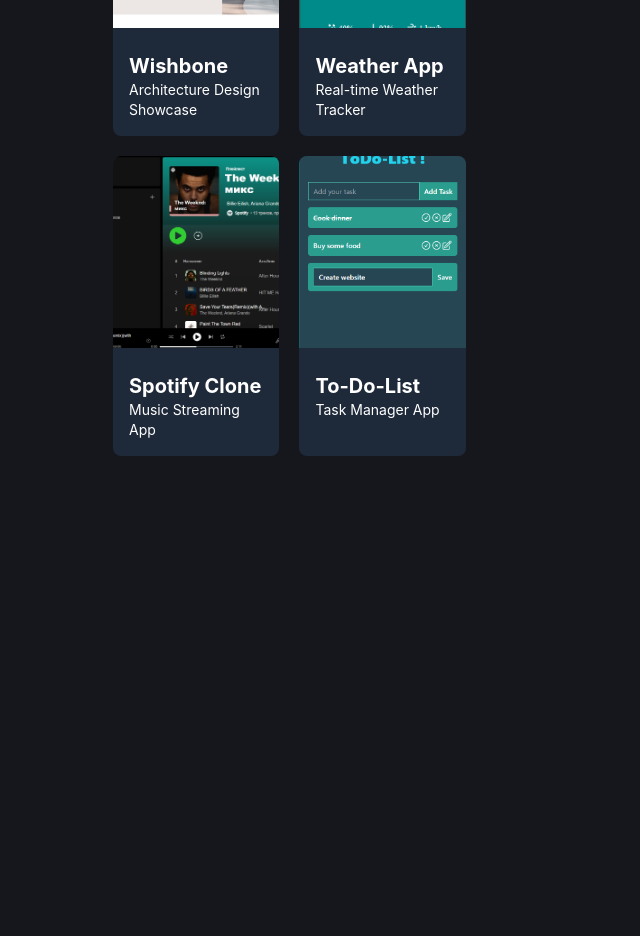
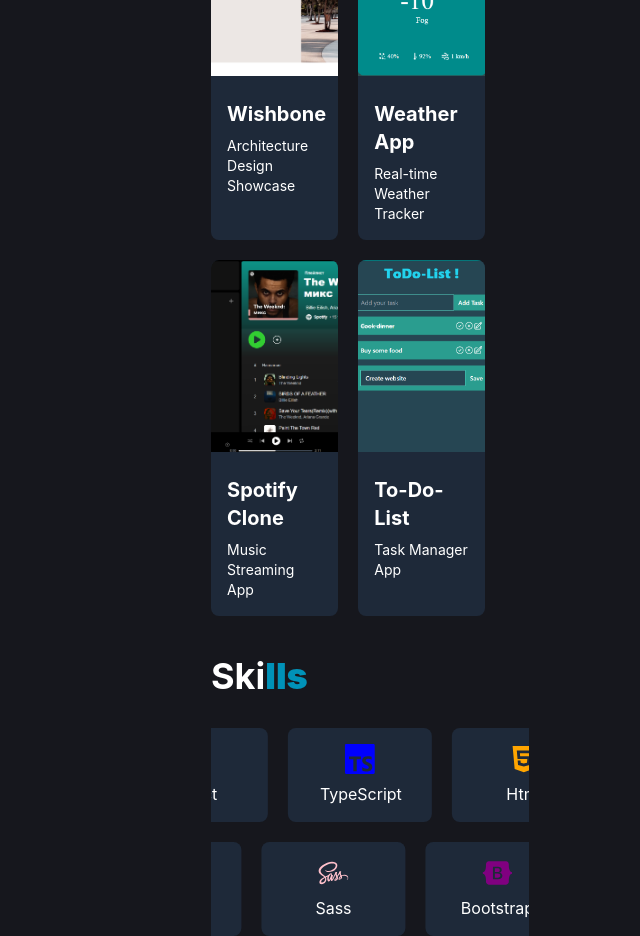
Before and after one commit to Dinur-Temirbay/DinurTemirbayPortfolio, a React app: page / in a window 1280 px wide. Shown: the part 820-1756 px from the top of the page, without its empty margins (495-1135 px from the left). Before the commit the page ends 1276 px from the top, so only its background shows below. Built offline with nearby package versions, Linux system fonts and the light colour scheme; the HTML template or start-up script is replaced by a standard one.

Commit message:
Added Skills section with animation

```diff
--- a/src/App.tsx
+++ b/src/App.tsx
@@ -3,18 +3,20 @@
 import { MyCard } from './components/MyCard/MyCard.tsx'
 import { About } from './components/About/About.tsx'
 import { Projects } from './components/Projects/Projects.tsx'
+import { Skills } from './components/Skills/Skills.tsx'
 
 function App() {
 	return (
 		<>
 			<Header />
-			<main className='flex flex-col md:flex-row px-6 md:px-64 mt-10 md:mt-20 md:gap-x-40'>
-				<section className='min-w-[25%]'>
+			<main className='flex flex-col md:flex-row px-6 md:px-64 mt-10 md:mt-20 md:gap-x-20'>
+				<section className='min-w-[25%] md:sticky self-start top-8'>
 					<MyCard />
 				</section>
-				<section className='flex-1 flex flex-col gap-y-10'>
+				<section className='flex-1 flex flex-col gap-y-10 overflow-hidden'>
 					<About />
 					<Projects />
+					<Skills />
 				</section>
 			</main>
 		</>
--- a/src/components/MyCard/MyCard.tsx
+++ b/src/components/MyCard/MyCard.tsx
@@ -3,7 +3,7 @@
 export function MyCard() {
 	return (
 		<section>
-			<div className='bg-gray-800 rounded-lg px-8 py-8 text-center md:fixed'>
+			<div className='bg-gray-800 rounded-lg px-8 py-8 text-center '>
 				<img
 					src='me.jpg'
 					alt='Profile Picture'
--- a/src/components/Projects/Projects.tsx
+++ b/src/components/Projects/Projects.tsx
@@ -6,11 +6,11 @@
 			<h2 className='text-center md:text-left text-white text-4xl font-bold'>
 				Recent <b className='text-cyan-600'>Projects</b>
 			</h2>
-			<div className='mt-8 flex flex-wrap gap-5'>
+			<div className='mt-8 flex flex-wrap justify-center md:justify-start gap-5'>
 				{projectsInfo.map((project, index) => (
 					<div
 						key={index}
-						className='w-[40%] rounded-lg bg-gray-800 cursor-pointer text-white overflow-hidden'
+						className='w-full md:w-[40%] rounded-lg bg-gray-800 cursor-pointer text-white overflow-hidden'
 					>
 						<img
 							src={project.img}
@@ -18,12 +18,10 @@
 							className='w-full h-48 object-cover transition duration-300 hover:scale-105'
 						/>
 						<div className='p-4'>
-							<p className='text-center md:text-left text-xl font-bold mt-2'>
+							<p className='text-left text-xl font-bold mt-2'>
 								{project.title}
 							</p>
-							<p className='text-center md:text-left text-sm'>
-								{project.shortDescr}
-							</p>
+							<p className='text-left text-sm mt-2'>{project.shortDescr}</p>
 						</div>
 					</div>
 				))}
--- /dev/null
+++ b/src/components/Skills/Marquee.tsx
@@ -0,0 +1,22 @@
+export function Marquee({ reverse = false, skillsList }) {
+	return (
+		<div className='overflow-hidden group'>
+			<div
+				className={`flex w-max gap-5 ${reverse ? 'animate-marquee-reverse' : 'animate-marquee'} group-hover:[animation-play-state:paused]`}
+			>
+				{[...skillsList, ...skillsList].map((skill, index) => {
+					const Icon = skill.icon
+					return (
+						<div key={index} className='bg-gray-800 w-36 rounded-lg py-4 px-8'>
+							<Icon
+								style={{ color: skill.color }}
+								className='text-3xl mx-auto'
+							/>
+							<p className='text-white text-center mt-2'>{skill.name}</p>
+						</div>
+					)
+				})}
+			</div>
+		</div>
+	)
+}
--- /dev/null
+++ b/src/components/Skills/Skills.tsx
@@ -0,0 +1,17 @@
+import { Marquee } from './Marquee.tsx'
+import { skillsRow1, skillsRow2 } from './skillsList.ts'
+
+export function Skills() {
+	return (
+		<div id='#skills'>
+			<h2 className='text-center md:text-left text-white text-4xl font-bold'>
+				Ski
+				<b className='text-cyan-600'>lls</b>
+			</h2>
+			<div className='mt-8 overflow-hidden flex flex-col gap-5'>
+				<Marquee skillsList={skillsRow1} />
+				<Marquee skillsList={skillsRow2} reverse />
+			</div>
+		</div>
+	)
+}
--- /dev/null
+++ b/src/components/Skills/skillsList.ts
@@ -0,0 +1,28 @@
+import {
+	FaHtml5,
+	FaCss3Alt,
+	FaReact,
+	FaGitAlt,
+	FaSass,
+	FaBootstrap,
+	FaFigma,
+} from 'react-icons/fa'
+import { IoLogoJavascript } from 'react-icons/io5'
+import { SiTypescript, SiTailwindcss, SiPostman } from 'react-icons/si'
+
+export const skillsList = [
+	{ name: 'Html', icon: FaHtml5, color: 'orange' },
+	{ name: 'Css', icon: FaCss3Alt, color: 'blue' },
+	{ name: 'JavaScript', icon: IoLogoJavascript, color: 'yellow' },
+	{ name: 'React', icon: FaReact, color: 'cyan' },
+	{ name: 'TypeScript', icon: SiTypescript, color: 'blue' },
+	{ name: 'Tailwind', icon: SiTailwindcss, color: 'cyan' },
+	{ name: 'Git', icon: FaGitAlt, color: 'orange' },
+	{ name: 'Sass', icon: FaSass, color: 'pink' },
+	{ name: 'Bootstrap', icon: FaBootstrap, color: 'purple' },
+	{ name: 'Figma', icon: FaFigma, color: 'red' },
+	{ name: 'Postman', icon: SiPostman, color: 'orange' },
+]
+
+export const skillsRow1 = skillsList.slice(0, 5)
+export const skillsRow2 = skillsList.slice(5)
--- a/src/index.css
+++ b/src/index.css
@@ -3,3 +3,26 @@
 body {
 	background-color: #16171d;
 }
+
+@theme {
+	--animate-marquee: marquee 8s linear infinite;
+	--animate-marquee-reverse: marquee-reverse 8s linear infinite;
+}
+
+@keyframes marquee {
+	0% {
+		transform: translateX(0);
+	}
+	100% {
+		transform: translateX(-50%);
+	}
+}
+
+@keyframes marquee-reverse {
+	0% {
+		transform: translateX(-50%);
+	}
+	100% {
+		transform: translateX(0);
+	}
+}
```
Also changed, not shown: 1 other file (tests, documents, lock files or other folders).
